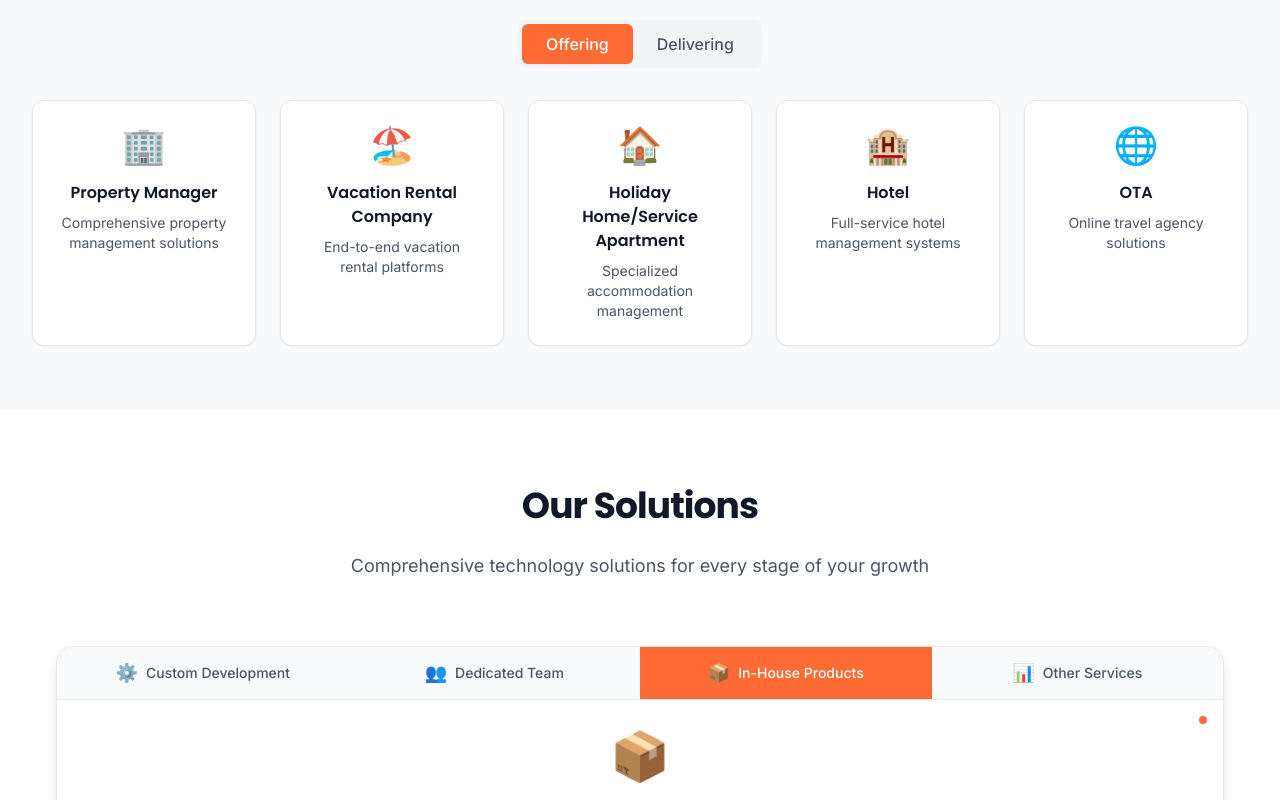
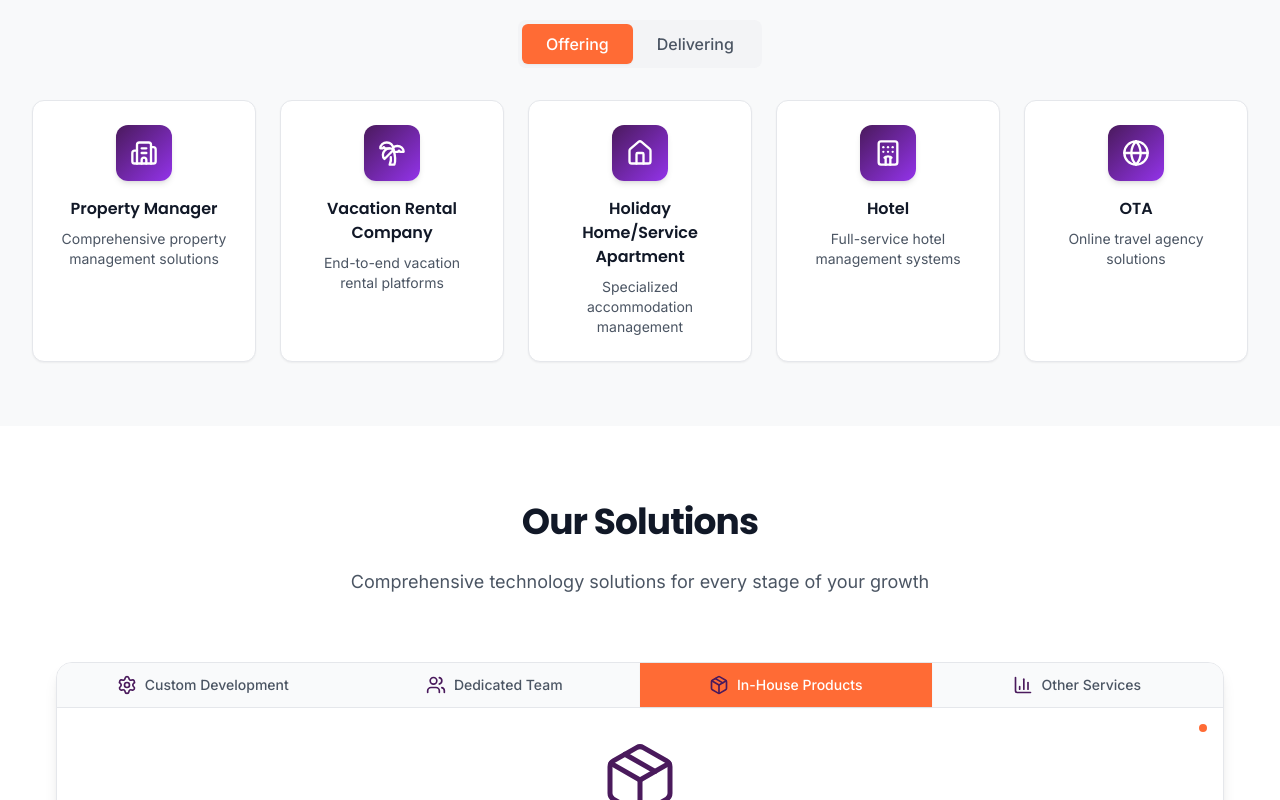
Before and after one commit to JEBITECH/jebi_website, a Next.js app: page / in a window 1280 px wide. Shown: the part 1000-1800 px from the top of the page. Built offline with nearby package versions, Linux system fonts and the light colour scheme.

Commit message:
use better icons

```diff
--- a/app/page.tsx
+++ b/app/page.tsx
@@ -1,5 +1,6 @@
 'use client'
 import { useRouter } from "next/navigation";
+import { Laptop, Palmtree, Globe, BarChart3, Building2, Rocket, Settings, Users, Package } from 'lucide-react'
 import AnimatedSection from '@/components/AnimatedSection'
 import ParallaxSection from '@/components/ParallaxSection'
 import StaggeredList from '@/components/StaggeredList'
@@ -24,28 +25,28 @@ const rollingOptions = [
     title: 'Custom Development',
     subtitle: 'Analysis → Develop → Implement → Support',
     description: 'End-to-end custom software development tailored to your specific hospitality needs. From initial analysis to ongoing support.',
-    icon: '⚙️'
+    icon: Settings
   },
   {
     id: 'dedicated-team',
     title: 'Dedicated Team',
     subtitle: 'Develop → Implement → Support',
     description: 'Dedicated development teams for existing tech companies. Seamlessly integrate with your current operations.',
-    icon: '👥'
+    icon: Users
   },
   {
     id: 'in-house-products',
     title: 'In-House Products',
     subtitle: 'Develop → Implement → Support',
     description: 'Ready-to-deploy hospitality products including booking engines, inspection tools, and management platforms.',
-    icon: '📦'
+    icon: Package
   },
   {
     id: 'other-services',
     title: 'Other Services',
     subtitle: 'Data Analysis → System Integration → User Support',
     description: 'Comprehensive data analysis and system user services for any department in your organization.',
-    icon: '📊'
+    icon: BarChart3
   }
 ]
 
@@ -56,7 +57,7 @@ const experienceData = [
     location: 'USA & Europe',
     description: 'Custom Development',
     units: '30 to 30,000 units',
-    icon: '💻',
+    icon: Laptop,
     color: 'bg-blue-500'
   },
   {
@@ -64,7 +65,7 @@ const experienceData = [
     location: 'UAE & USA',
     description: 'Vacation rental solutions',
     units: '18 to 120 units per group',
-    icon: '🏖️',
+    icon: Palmtree,
     color: 'bg-green-500'
   },
   {
@@ -72,7 +73,7 @@ const experienceData = [
     location: 'Europe',
     description: 'Comprehensive support',
     units: '10 to 100k units',
-    icon: '🌍',
+    icon: Globe,
     color: 'bg-purple-500'
   }
 ]
@@ -341,7 +342,8 @@ export default function Home() {
             <div className="mx-auto max-w-3xl text-center mb-12 sm:mb-16">
               {/* Badge */}
               <div className="inline-flex items-center gap-2 px-4 py-2 bg-gradient-to-r from-primary-purple/10 to-primary-orange/10 rounded-full border border-primary-purple/20 mb-4 sm:mb-6">
-                <span className="text-primary-purple text-xs sm:text-sm font-semibold">📊 Track Record</span>
+                <BarChart3 className="w-4 h-4 text-primary-purple" />
+                <span className="text-primary-purple text-xs sm:text-sm font-semibold">Track Record</span>
               </div>
 
               <h2 className="text-2xl sm:text-3xl md:text-4xl lg:text-5xl font-bold tracking-tight text-gray-900 font-heading mb-4 sm:mb-6 px-4">
@@ -365,7 +367,7 @@ export default function Home() {
                   <div className="relative mx-auto w-16 h-16 sm:w-20 sm:h-20 mb-4 sm:mb-6">
                     <div className={`absolute inset-0 ${experience.color} rounded-2xl blur-xl opacity-40 transition-opacity duration-300`}></div>
                     <div className={`relative w-16 h-16 sm:w-20 sm:h-20 ${experience.color} rounded-2xl flex items-center justify-center shadow-lg transition-all duration-300`}>
-                      <span className="text-2xl sm:text-3xl">{experience.icon}</span>
+                      <experience.icon className="w-8 h-8 sm:w-10 sm:h-10 text-white" strokeWidth={2} />
                     </div>
                   </div>
 
--- a/components/OfferingDelivering.tsx
+++ b/components/OfferingDelivering.tsx
@@ -2,6 +2,7 @@
 
 import { useState } from 'react'
 import { motion } from 'framer-motion'
+import { Building2, Palmtree, Home, Hotel, Globe, Laptop, BarChart3, Target, Cloud, Rocket } from 'lucide-react'
 import AnimatedSection from './AnimatedSection'
 
 interface OfferingDeliveringProps {
@@ -12,19 +13,19 @@ export default function OfferingDelivering({ className = '' }: OfferingDeliverin
   const [activeTab, setActiveTab] = useState<'offering' | 'delivering'>('offering')
 
   const offeringOptions = [
-    { name: 'Property Manager', icon: '🏢', description: 'Comprehensive property management solutions' },
-    { name: 'Vacation Rental Company', icon: '🏖️', description: 'End-to-end vacation rental platforms' },
-    { name: 'Holiday Home/Service Apartment', icon: '🏠', description: 'Specialized accommodation management' },
-    { name: 'Hotel', icon: '🏨', description: 'Full-service hotel management systems' },
-    { name: 'OTA', icon: '🌐', description: 'Online travel agency solutions' }
+    { name: 'Property Manager', icon: Building2, description: 'Comprehensive property management solutions' },
+    { name: 'Vacation Rental Company', icon: Palmtree, description: 'End-to-end vacation rental platforms' },
+    { name: 'Holiday Home/Service Apartment', icon: Home, description: 'Specialized accommodation management' },
+    { name: 'Hotel', icon: Hotel, description: 'Full-service hotel management systems' },
+    { name: 'OTA', icon: Globe, description: 'Online travel agency solutions' }
   ]
 
   const deliveringOptions = [
-    { name: 'PMS Tech Companies', icon: '💻', description: 'Property Management System providers' },
-    { name: 'Channel Manager Companies', icon: '📊', description: 'Distribution and channel management' },
-    { name: 'Booking Engine Providers', icon: '🎯', description: 'Direct booking technology companies' },
-    { name: 'Hospitality SaaS', icon: '☁️', description: 'Software-as-a-Service platforms' },
-    { name: 'PropTech Startups', icon: '🚀', description: 'Emerging property technology companies' }
+    { name: 'PMS Tech Companies', icon: Laptop, description: 'Property Management System providers' },
+    { name: 'Channel Manager Companies', icon: BarChart3, description: 'Distribution and channel management' },
+    { name: 'Booking Engine Providers', icon: Target, description: 'Direct booking technology companies' },
+    { name: 'Hospitality SaaS', icon: Cloud, description: 'Software-as-a-Service platforms' },
+    { name: 'PropTech Startups', icon: Rocket, description: 'Emerging property technology companies' }
   ]
 
   const currentOptions = activeTab === 'offering' ? offeringOptions : deliveringOptions
@@ -77,7 +78,9 @@ export default function OfferingDelivering({ className = '' }: OfferingDeliverin
             }}
             className="text-center p-4 sm:p-6 bg-white rounded-xl shadow-sm border border-gray-200 hover-lift card-hover"
           >
-            <div className="text-3xl sm:text-4xl mb-3 sm:mb-4">{option.icon}</div>
+            <div className="mx-auto w-12 h-12 sm:w-14 sm:h-14 bg-gradient-to-br from-primary-purple to-purple-600 rounded-xl flex items-center justify-center mb-3 sm:mb-4 shadow-md">
+              <option.icon className="w-6 h-6 sm:w-7 sm:h-7 text-white" strokeWidth={2} />
+            </div>
             <h3 className="font-semibold text-gray-900 mb-2 text-sm sm:text-base">{option.name}</h3>
             <p className="text-xs sm:text-sm text-gray-600 leading-relaxed">{option.description}</p>
           </motion.div>
--- a/components/RollingOptions.tsx
+++ b/components/RollingOptions.tsx
@@ -2,14 +2,14 @@
 
 import { useState, useEffect } from 'react'
 import { motion, AnimatePresence } from 'framer-motion'
-import { ChevronDown } from 'lucide-react'
+import { ChevronDown, LucideIcon } from 'lucide-react'
 
 interface RollingOption {
   id: string
   title: string
   subtitle: string
   description: string
-  icon: string
+  icon: LucideIcon
 }
 
 interface RollingOptionsProps {
@@ -82,7 +82,7 @@ export default function RollingOptions({
                 className={`w-full bg-gradient-to-r ${getGradientColor(index)} p-4 flex items-center justify-between text-white transition-all duration-300`}
               >
                 <div className="flex items-center gap-3">
-                  <span className="text-3xl">{option.icon}</span>
+                  <option.icon className="w-7 h-7 text-primary-purple flex-shrink-0" strokeWidth={2} />
                   <div className="text-left">
                     <h3 className="text-base font-bold leading-tight">{option.title}</h3>
                   </div>
@@ -138,7 +138,7 @@ export default function RollingOptions({
                 }`}
             >
               <div className="flex items-center justify-center gap-2">
-                <span className="text-base md:text-lg">{option.icon}</span>
+                <option.icon className="w-4 h-4 md:w-5 md:h-5 text-primary-purple flex-shrink-0" strokeWidth={2} />
                 <span className="text-xs md:text-sm truncate leading-tight">{option.title}</span>
               </div>
             </button>
@@ -156,7 +156,12 @@ export default function RollingOptions({
               transition={{ duration: 0.5, ease: [0.16, 1, 0.3, 1] }}
               className="text-center"
             >
-              <div className="text-4xl md:text-5xl mb-4">{options[currentIndex].icon}</div>
+              <div className="mb-4">
+                {(() => {
+                  const IconComponent = options[currentIndex].icon;
+                  return <IconComponent className="w-16 h-16 md:w-20 md:h-20 text-primary-purple mx-auto" strokeWidth={1.5} />;
+                })()}
+              </div>
               <h3 className="text-xl md:text-2xl font-bold text-gray-900 mb-2 px-2">
                 {options[currentIndex].title}
               </h3>
```
